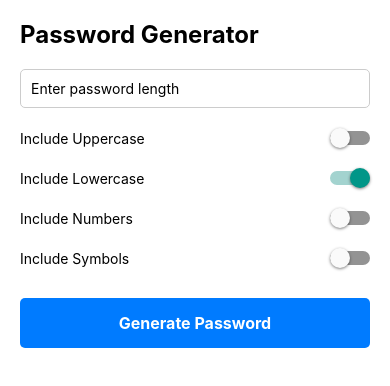
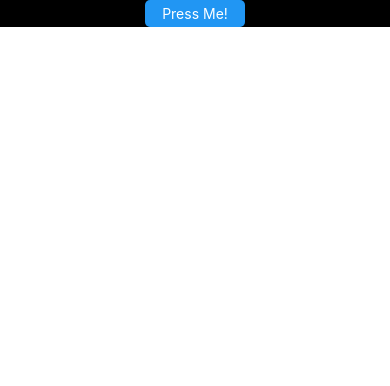
Before and after one commit to prathambhalke/Learn-React-Native-CLI, a React Native app: screen / in a window 390 px wide. Shown: the top 386 px of the page. Built offline with nearby package versions, Linux system fonts and the light colour scheme.

Commit message:
password generator

```diff
--- a/App.tsx
+++ b/App.tsx
@@ -8,6 +8,7 @@ import ActionCard from './components/ActionCard';
 import ContactList from './components/ContactList';
 import Pass from './components/password_generator/Pass';
 import PasswordGenerator from './components/password_generator/PasswordGenerator';
+import BackgroundGenerator from './components/BackgroundGenerator';
 
 function App() {
   return (
@@ -19,8 +20,8 @@ function App() {
         <FancyCard />
         <ContactList />
         <ActionCard /> */}
-        <Pass />
-        {/* <nerator /> */}
+        {/* <Pass /> */}
+        <BackgroundGenerator />
       </ScrollView>
     </SafeAreaView>
   );
--- /dev/null
+++ b/components/BackgroundGenerator.tsx
@@ -0,0 +1,56 @@
+import {
+  StatusBar,
+  StyleSheet,
+  Text,
+  TouchableOpacity,
+  View,
+} from 'react-native';
+import React, { useState } from 'react';
+
+const BackgroundGenerator = () => {
+    const [generatedBgColor, setGeneratedBgColor] = useState("#000")
+    const generateBackground = () => {
+        const hexValues = "0123456789ABCD";
+        let color = "#";
+
+        for (let i = 0; i < 6; i++) {
+            const element = hexValues[Math.floor(Math.random() * hexValues.length)];
+            color += element;
+        }
+        setGeneratedBgColor(color)
+    }
+  return (
+    <>
+      <StatusBar backgroundColor={"#000"} />
+      <View style={[styles.container, {backgroundColor:generatedBgColor}]}>
+        <TouchableOpacity onPress={generateBackground}>
+          <View style={styles.colorButton}>
+            <Text style={styles.colorButtonText}>Press Me!</Text>
+          </View>
+        </TouchableOpacity>
+      </View>
+    </>
+  );
+};
+
+export default BackgroundGenerator;
+
+const styles = StyleSheet.create({
+  colorButton: {
+    borderColor:"#000",
+    backgroundColor:"#2196F3",
+    width:100,
+    padding:5,
+    borderRadius:5,
+},
+  colorButtonText: {
+    textAlign:'center',
+    color:"#fff"
+  },
+  container: {
+    flex: 1,
+    justifyContent: 'center',
+    alignItems: 'center',
+    height:800
+  },
+});
```
